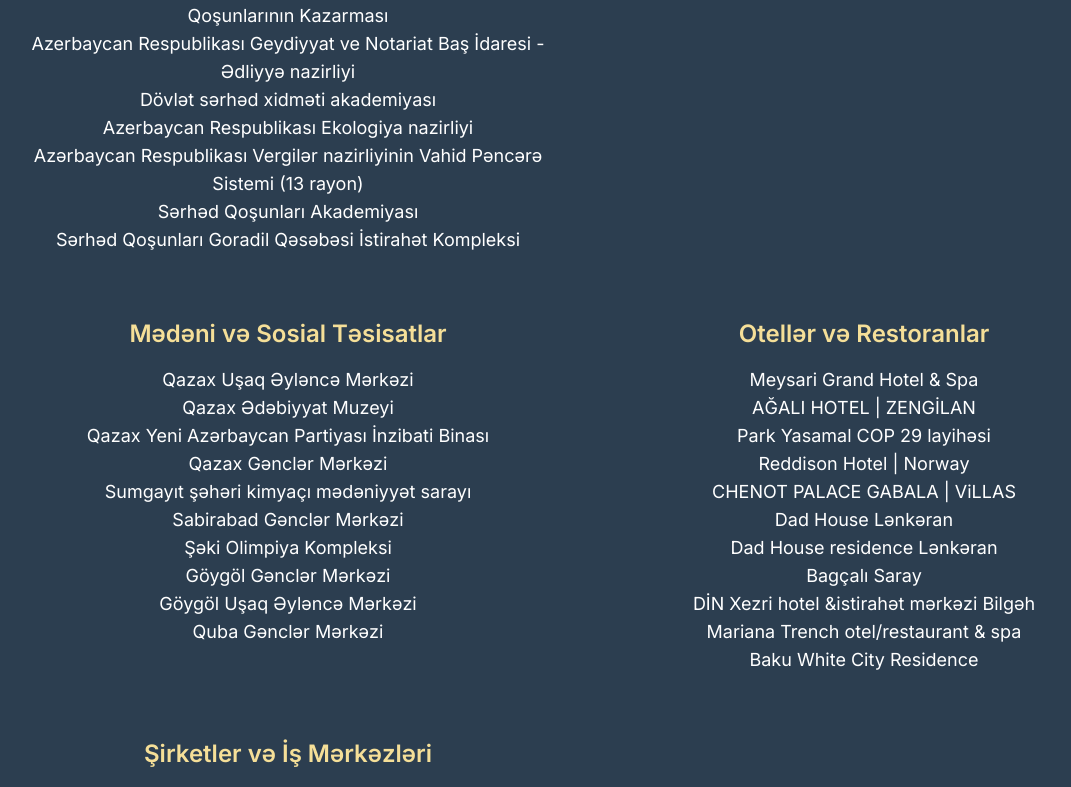
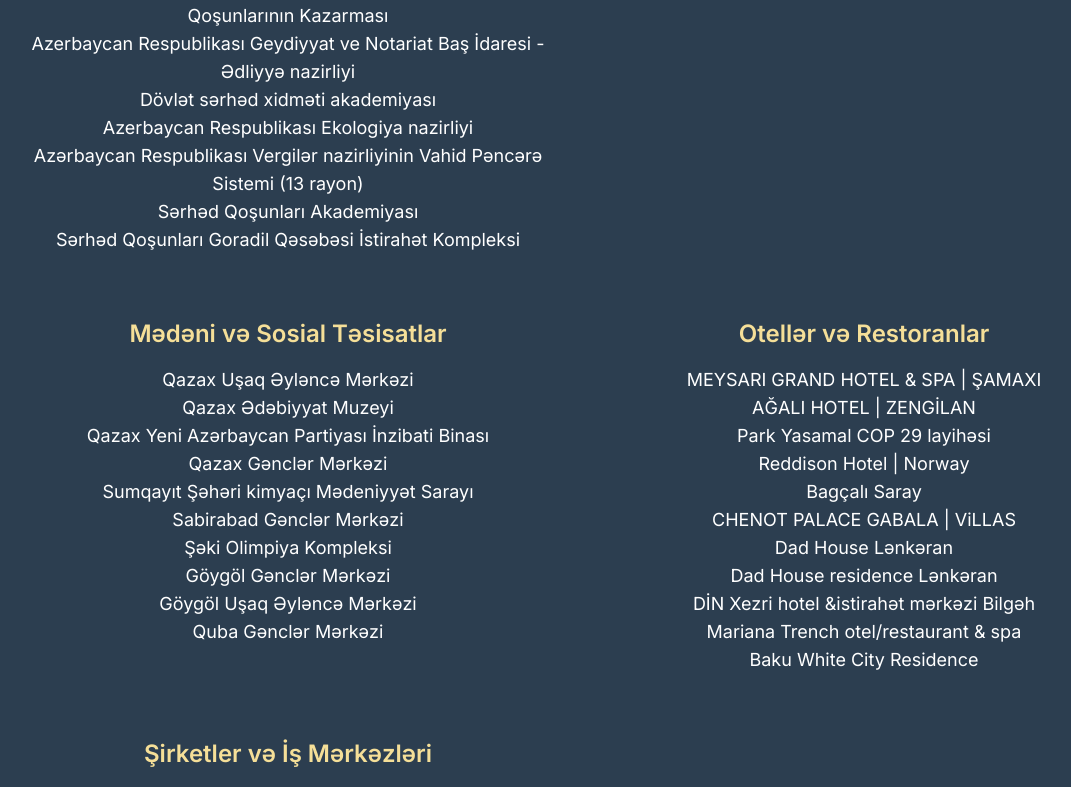
Before and after one commit to ferhanayding/Harem-Perde-Design, a Next.js app: page / in a window 1280 px wide. Shown: the part 2414-3201 px from the top of the page, without its empty margins (64-1135 px from the left). Built offline with nearby package versions, Linux system fonts and the light colour scheme.

Commit message:
Update work name to "MEYSARI GRAND HOTEL & SPA | ŞAMAXI" and correct references for improved accuracy

```diff
--- a/src/components/Referance/data.ts
+++ b/src/components/Referance/data.ts
@@ -1,7 +1,7 @@
 export const worksData = [
 
   {
-    workName: "Meysari Grand Hotel & Spa",
+    workName:  "MEYSARI GRAND HOTEL & SPA | ŞAMAXI",
 
     photos: [
       {
--- a/src/components/referencesList/index.tsx
+++ b/src/components/referencesList/index.tsx
@@ -63,7 +63,7 @@
         "Qazax Ədəbiyyat Muzeyi",
         "Qazax Yeni Azərbaycan Partiyası İnzibati Binası",
         "Qazax Gənclər Mərkəzi",
-        "Sumgayıt şəhəri kimyaçı mədəniyyət sarayı",
+        "Sumqayıt Şəhəri kimyaçı Mədeniyyət Sarayı",
         "Sabirabad Gənclər Mərkəzi",
         "Şəki Olimpiya Kompleksi",
         "Göygöl Gənclər Mərkəzi",
@@ -75,18 +75,17 @@
     {
       category: t("referencescat3"),
       items: [
-        "Meysari Grand Hotel & Spa",
+        "MEYSARI GRAND HOTEL & SPA | ŞAMAXI ",
         "AĞALI HOTEL | ZENGİLAN",
         "Park Yasamal COP 29 layihəsi",
         "Reddison Hotel | Norway",
+        "Bagçalı Saray",
         "CHENOT PALACE GABALA | ViLLAS",
         "Dad House Lənkəran",
         "Dad House residence Lənkəran",
-        "Bagçalı Saray",
         "DİN Xezri hotel &istirahət mərkəzi Bilgəh",
         "Mariana Trench otel/restaurant & spa",
-
-        "Baku White City Residence",
+        "Baku White City Residence"
 
       ],
     },
```
Also changed, not shown: 1 other file (tests, documents, lock files or other folders).
